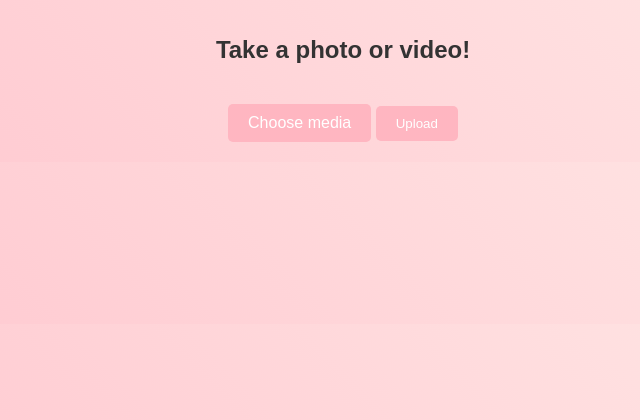
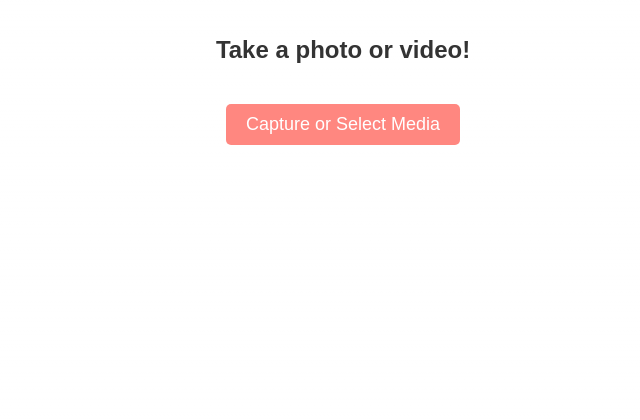
Before and after one commit to herrfz/weddingphotos, a Flask app: page / in a window 1280 px wide. Shown: the top 420 px of the page, without its empty margins (297-937 px from the left). Run offline with Flask 3, Linux system fonts and the light colour scheme.

Commit message:
change styling, add likes

```diff
--- a/app.py
+++ b/app.py
@@ -83,11 +83,29 @@ def gallery():
 # Route to handle likes
 @app.route('/like/<int:task_id>', methods=['POST'])
 def like(task_id):
+    print(session)
+    if 'liked_tasks' not in session:
+        session['liked_tasks'] = []
+
     conn = get_db_connection()
-    conn.execute('UPDATE tasks SET likes = likes + 1 WHERE id = ?', (task_id,))
+    task = conn.execute('SELECT * FROM tasks WHERE id = ?', (task_id,)).fetchone()
+
+    if task_id in session['liked_tasks']:
+        # If the task is already liked, decrement the likes
+        conn.execute('UPDATE tasks SET likes = likes - 1 WHERE id = ?', (task_id,))
+        session['liked_tasks'].remove(task_id)
+        session.modified = True
+    else:
+        # If the task is not liked yet, increment the likes
+        conn.execute('UPDATE tasks SET likes = likes + 1 WHERE id = ?', (task_id,))
+        session['liked_tasks'].append(task_id)
+        session.modified = True
+
     conn.commit()
+    updated_task = conn.execute('SELECT * FROM tasks WHERE id = ?', (task_id,)).fetchone()
     conn.close()
-    return '', 204
+
+    return str(updated_task['likes'])
 
 if __name__ == '__main__':
     app.run(debug=True)
--- a/static/style.css
+++ b/static/style.css
@@ -1,6 +1,6 @@
 body {
     font-family: Arial, sans-serif;
-    background: linear-gradient(45deg, rgba(255, 182, 193, 0.8), rgba(255, 228, 225, 0.8));
+    background: linear-gradient(to bottom, rgba(255, 255, 255, 0.9), rgba(255, 255, 255, 0.7));
     color: #333;
     margin: 0;
     padding: 0;
@@ -18,19 +18,21 @@ h1 {
     margin-bottom: 20px;
 }
 
-button {
-    background-color: #ffb6c1;
+button,
+.label-btn {
+    background-color: rgba(255, 105, 97, 0.8);
     border: none;
     padding: 10px 20px;
-    margin-top: 10px;
     color: white;
+    font-size: 18px;
     cursor: pointer;
     border-radius: 5px;
     transition: background-color 0.3s ease;
 }
 
-button:hover {
-    background-color: #ff69b4;
+button:hover,
+.label-btn:hover {
+    background-color: rgba(255, 105, 97, 1);
 }
 
 input[type="file"] {
@@ -38,22 +40,14 @@ input[type="file"] {
 }
 
 label {
-    background-color: #ffb6c1;
-    color: white;
-    padding: 10px 20px;
-    cursor: pointer;
-    border-radius: 5px;
     margin-top: 20px;
     display: inline-block;
     transition: background-color 0.3s ease;
 }
 
-label:hover {
-    background-color: #ff69b4;
-}
-
 .gallery-item {
     margin: 20px 0;
+    padding-bottom: 10px;
 }
 
 .gallery-item img,
@@ -69,8 +63,38 @@ label:hover {
     display: flex;
     justify-content: space-between;
     align-items: center;
+    font-family: 'Georgia', serif;
+    /* Updated font */
+    font-size: 16px;
+    /* Slightly larger font size */
+    font-weight: bold;
+    /* Slightly bold */
+    color: #333;
 }
 
 .like-form {
     display: inline-block;
 }
+
+.like-button {
+    border: none;
+    background: none;
+    font-size: 24px;
+    color: #ff6961;
+    cursor: pointer;
+    padding: 0;
+}
+
+.like-button:hover {
+    color: #ff4040;
+}
+
+.heart-icon {
+    font-family: 'Arial', sans-serif;
+}
+
+.gallery-divider {
+    border: none;
+    border-bottom: 1px solid #ddd;
+    margin: 20px 0;
+}
--- a/templates/index.html
+++ b/templates/index.html
@@ -15,11 +15,11 @@
         {% else %}
         <h1>Take a photo or video!</h1>
         {% endif %}
-        <form action="{{ url_for('upload', task_id=task.id if task else 0) }}" method="post"
+        <form id="mediaForm" action="{{ url_for('upload', task_id=task.id if task else 0) }}" method="post"
             enctype="multipart/form-data">
-            <label for="media">Choose media</label>
-            <input type="file" name="media" id="media" accept="image/*,video/*" capture>
-            <button type="submit">Upload</button>
+            <label for="media" class="label-btn">Capture or Select Media</label>
+            <input type="file" name="media" id="media" accept="image/*,video/*" capture
+                onchange="document.getElementById('mediaForm').submit();">
         </form>
     </div>
 </body>
```
Also changed, not shown: templates/gallery.html (+8 -2 lines), templates/uploaded.html (+5 -3 lines), db.sqlite.
